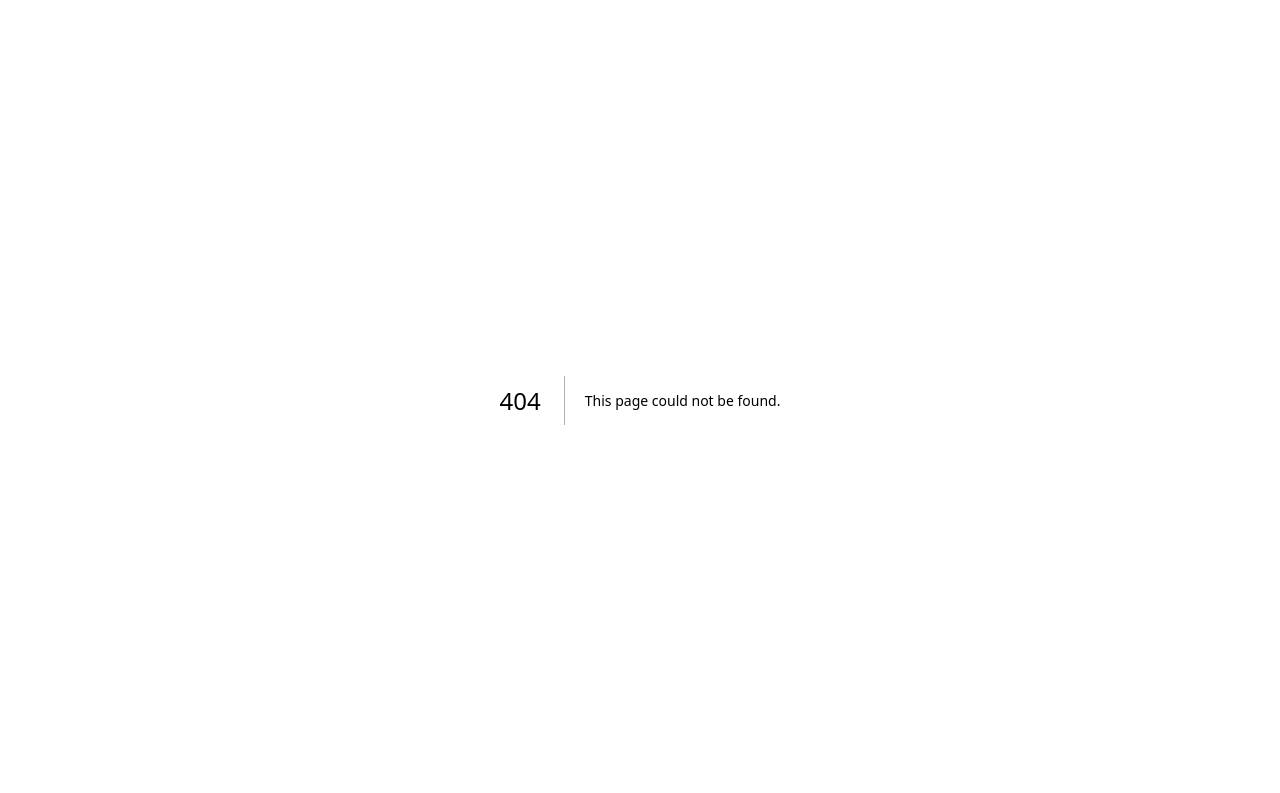
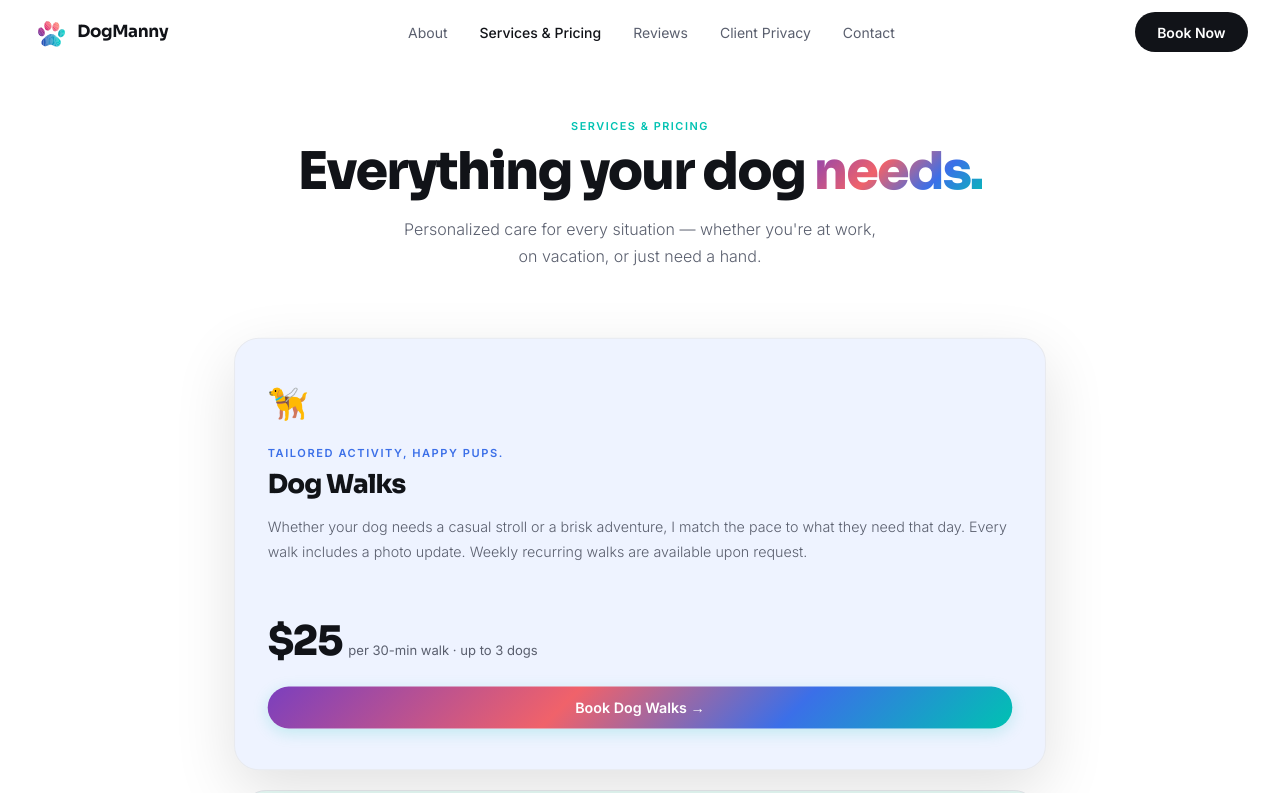
Before and after one commit to wellspeterson/dogmanny, a Next.js app: page /pricing in a window 1280 px wide. Before the commit this address had no page. Shown: the top 793 px of the page. Built offline with nearby package versions, Linux system fonts and the light colour scheme.

Commit message:
Rename /services route to /pricing
https://claude.ai/code/session_01Mu6ncMnb5PDzWzeoxbnTSt

```diff
--- a/app/page.tsx
+++ b/app/page.tsx
@@ -550,7 +550,7 @@ export default function DogMannyPage() {
         </a>
         <ul className="nav-links">
           <li><a href="#about">About</a></li>
-          <li><Link href="/services">Services & Pricing</Link></li>
+          <li><Link href="/pricing">Services & Pricing</Link></li>
           <li><Link href="/reviews">Reviews</Link></li>
           <li><Link href="/privacy">Client Privacy</Link></li>
           <li><a href="#contact">Contact</a></li>
@@ -564,7 +564,7 @@ export default function DogMannyPage() {
       {/* MOBILE MENU */}
       <div className={`mobile-menu${menuOpen ? " open" : ""}`}>
         {["About", "Services & Pricing", "Reviews", "Client Privacy", "Contact"].map(p => (
-          <Link key={p} href={p === "Services & Pricing" ? "/services" : p === "Client Privacy" ? "/privacy" : p === "Reviews" ? "/reviews" : `#${p.toLowerCase()}`} onClick={() => setMenuOpen(false)}>{p}</Link>
+          <Link key={p} href={p === "Services & Pricing" ? "/pricing" : p === "Client Privacy" ? "/privacy" : p === "Reviews" ? "/reviews" : `#${p.toLowerCase()}`} onClick={() => setMenuOpen(false)}>{p}</Link>
         ))}
         <a href="#contact" className="btn btn-grad" onClick={() => setMenuOpen(false)}>Book Now</a>
       </div>
@@ -579,7 +579,7 @@ export default function DogMannyPage() {
         <p>Walking, vacation sitting, and check-ins from someone who genuinely loves dogs. Just text me — no apps, no strangers, no hassle.</p>
         <div className="hero-actions">
           <a href="sms:+19795876387&body=Hi Wells! I'd like to book dog care." className="btn btn-grad">Text to Book</a>
-        <Link href="/services" className="btn btn-outline">See Services & Pricing</Link>
+        <Link href="/pricing" className="btn btn-outline">See Services & Pricing</Link>
         </div>
         {/* Hero photo */}
         <div className="hero-img">
@@ -645,7 +645,7 @@ export default function DogMannyPage() {
           ))}
         </div>
         <div style={{textAlign:"center", marginTop:"2rem"}}>
-          <Link href="/services" className="btn btn-dark">View Full Services & Pricing →</Link>
+          <Link href="/pricing" className="btn btn-dark">View Full Services & Pricing →</Link>
         </div>
       </section>
 
@@ -670,7 +670,7 @@ export default function DogMannyPage() {
             ))}
           </div>
           <div style={{textAlign:"center"}}>
-            <Link href="/services" className="btn btn-dark">Full Details & Booking →</Link>
+            <Link href="/pricing" className="btn btn-dark">Full Details & Booking →</Link>
           </div>
         </div>
       </div>
@@ -716,7 +716,7 @@ export default function DogMannyPage() {
         </a>
         <ul className="footer-links">
           <li><a href="/#about">About</a></li>
-          <li><Link href="/services">Services & Pricing</Link></li>
+          <li><Link href="/pricing">Services & Pricing</Link></li>
           <li><Link href="/reviews">Reviews</Link></li>
           <li><Link href="/privacy">Client Privacy</Link></li>
           <li><a href="/#contact">Contact</a></li>
--- a/app/services/page.tsx
+++ b/app/pricing/page.tsx
@@ -353,7 +353,7 @@ export default function ServicesPage() {
         </Link>
         <ul className="nav-links">
           <li><Link href="/#about">About</Link></li>
-          <li><Link href="/services" className="active">Services & Pricing</Link></li>
+          <li><Link href="/pricing" className="active">Services & Pricing</Link></li>
           <li><Link href="/reviews">Reviews</Link></li>
           <li><Link href="/privacy">Client Privacy</Link></li>
           <li><Link href="/#contact">Contact</Link></li>
@@ -366,7 +366,7 @@ export default function ServicesPage() {
 
       {/* MOBILE MENU */}
       <div className={`mobile-menu${menuOpen ? " open" : ""}`}>
-        {[["About","/#about"],["Services & Pricing","/services"],["Reviews","/reviews"],["Client Privacy","/privacy"],["Contact","/#contact"]].map(([label, href]) => (
+        {[["About","/#about"],["Services & Pricing","/pricing"],["Reviews","/reviews"],["Client Privacy","/privacy"],["Contact","/#contact"]].map(([label, href]) => (
           <Link key={label} href={href} onClick={() => setMenuOpen(false)}>{label}</Link>
         ))}
         <Link href="/#contact" className="btn btn-grad" onClick={() => setMenuOpen(false)}>Book Now</Link>
@@ -476,7 +476,7 @@ export default function ServicesPage() {
         </Link>
         <ul className="footer-links">
           <li><Link href="/#about">About</Link></li>
-          <li><Link href="/services">Services & Pricing</Link></li>
+          <li><Link href="/pricing">Services & Pricing</Link></li>
           <li><Link href="/reviews">Reviews</Link></li>
           <li><Link href="/privacy">Client Privacy</Link></li>
           <li><Link href="/#contact">Contact</Link></li>
--- a/app/privacy/page.tsx
+++ b/app/privacy/page.tsx
@@ -270,7 +270,7 @@ export default function PrivacyPage() {
         </Link>
         <ul className="nav-links">
           <li><Link href="/#about">About</Link></li>
-          <li><Link href="/services">Services & Pricing</Link></li>
+          <li><Link href="/pricing">Services & Pricing</Link></li>
           <li><Link href="/reviews">Reviews</Link></li>
           <li><Link href="/privacy" className="active">Client Privacy</Link></li>
           <li><Link href="/#contact">Contact</Link></li>
@@ -283,7 +283,7 @@ export default function PrivacyPage() {
 
       {/* MOBILE MENU */}
       <div className={`mobile-menu${menuOpen ? " open" : ""}`}>
-        {[["About","/#about"],["Services & Pricing","/services"],["Reviews","/reviews"],["Client Privacy","/privacy"],["Contact","/#contact"]].map(([label, href]) => (
+        {[["About","/#about"],["Services & Pricing","/pricing"],["Reviews","/reviews"],["Client Privacy","/privacy"],["Contact","/#contact"]].map(([label, href]) => (
           <Link key={label} href={href} onClick={() => setMenuOpen(false)}>{label}</Link>
         ))}
         <Link href="/#contact" className="btn btn-grad" onClick={() => setMenuOpen(false)}>Book Now</Link>
@@ -345,7 +345,7 @@ export default function PrivacyPage() {
         </Link>
         <ul className="footer-links">
           <li><Link href="/#about">About</Link></li>
-          <li><Link href="/services">Services & Pricing</Link></li>
+          <li><Link href="/pricing">Services & Pricing</Link></li>
           <li><Link href="/reviews">Reviews</Link></li>
           <li><Link href="/privacy">Client Privacy</Link></li>
           <li><Link href="/#contact">Contact</Link></li>
--- a/app/reviews/page.tsx
+++ b/app/reviews/page.tsx
@@ -260,7 +260,7 @@ export default function ReviewsPage() {
         </Link>
         <ul className="nav-links">
           <li><Link href="/#about">About</Link></li>
-          <li><Link href="/services">Services & Pricing</Link></li>
+          <li><Link href="/pricing">Services & Pricing</Link></li>
           <li><Link href="/reviews" className="active">Reviews</Link></li>
           <li><Link href="/privacy">Client Privacy</Link></li>
           <li><Link href="/#contact">Contact</Link></li>
@@ -273,7 +273,7 @@ export default function ReviewsPage() {
 
       {/* MOBILE MENU */}
       <div className={`mobile-menu${menuOpen ? " open" : ""}`}>
-        {[["About","/#about"],["Services & Pricing","/services"],["Reviews","/reviews"],["Client Privacy","/privacy"],["Contact","/#contact"]].map(([label, href]) => (
+        {[["About","/#about"],["Services & Pricing","/pricing"],["Reviews","/reviews"],["Client Privacy","/privacy"],["Contact","/#contact"]].map(([label, href]) => (
           <Link key={label} href={href} onClick={() => setMenuOpen(false)}>{label}</Link>
         ))}
         <Link href="/#contact" className="btn btn-grad" onClick={() => setMenuOpen(false)}>Book Now</Link>
@@ -326,7 +326,7 @@ export default function ReviewsPage() {
           <span>DogManny</span>
         </Link>
         <ul className="footer-links">
-          <li><Link href="/services">Services & Pricing</Link></li>
+          <li><Link href="/pricing">Services & Pricing</Link></li>
           <li><Link href="/reviews">Reviews</Link></li>
           <li><Link href="/privacy">Client Privacy</Link></li>
           <li><Link href="/#contact">Contact</Link></li>
```
